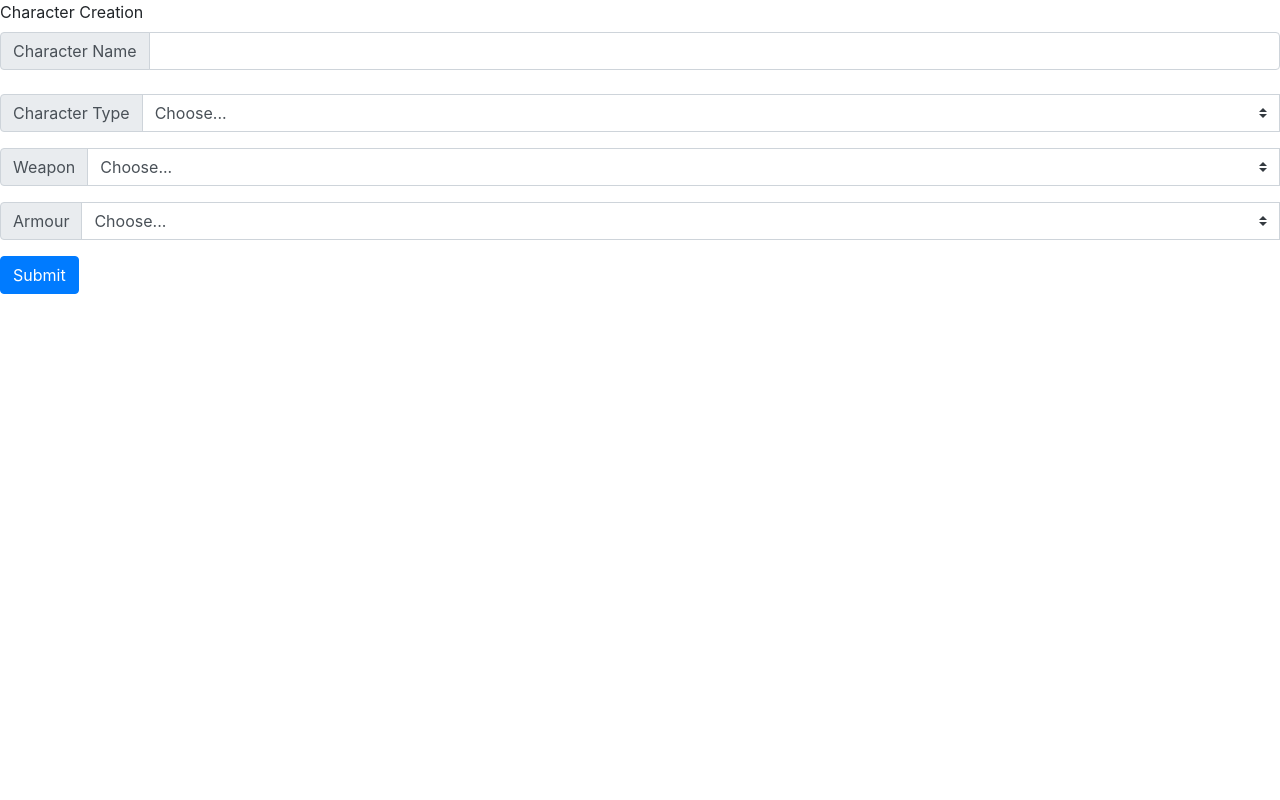
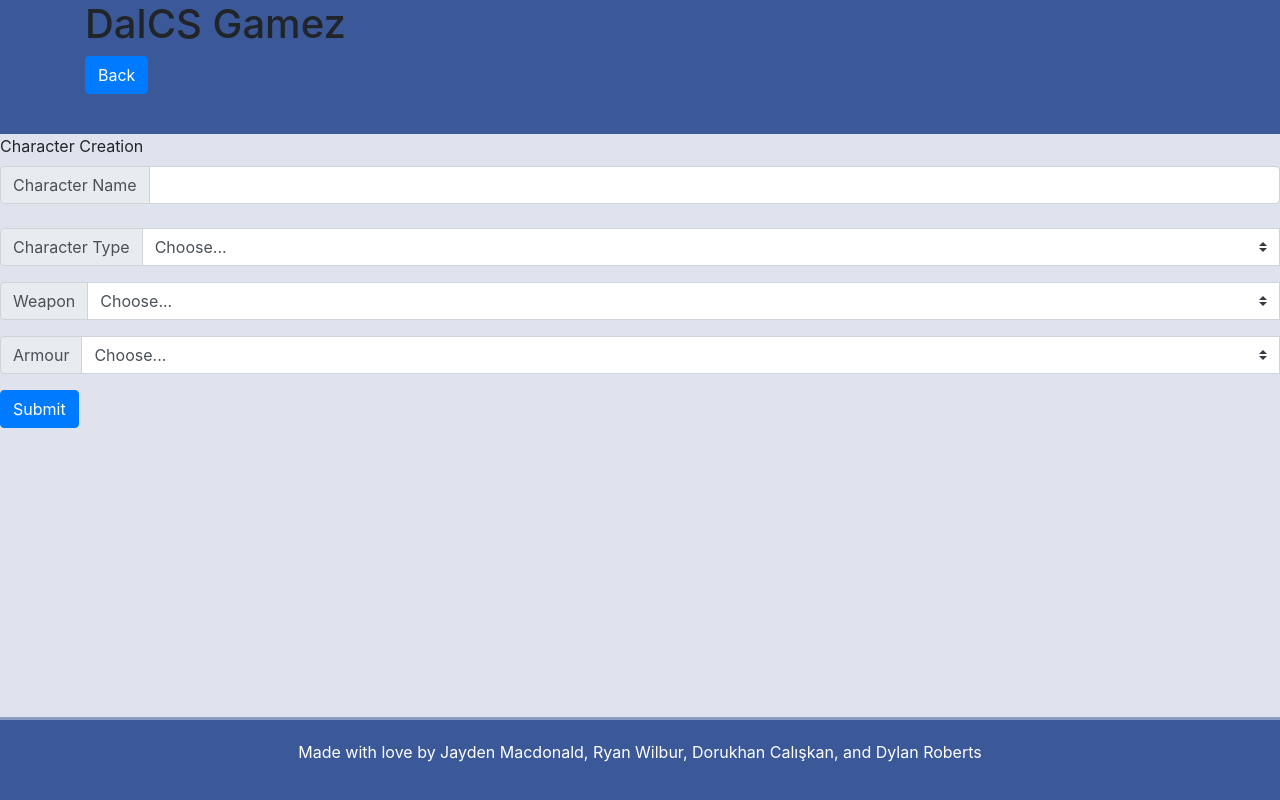
Before and after one commit to jy477274/GroupProjectDB, a PHP site: page /PHP/CharacterCreation.php in a window 1280 px wide. Run offline with PHP 8.4, Linux system fonts and the light colour scheme; some libraries are stand-ins or nearby versions.

Commit message:
Added styling

```diff
--- a/CharacterCreation.php
+++ b/CharacterCreation.php
@@ -7,6 +7,51 @@
 
     <!-- Bootstrap CSS -->
     <link rel="stylesheet" href="https://maxcdn.bootstrapcdn.com/bootstrap/4.0.0/css/bootstrap.min.css" integrity="sha384-Gn5384xqQ1aoWXA+058RXPxPg6fy4IWvTNh0E263XmFcJlSAwiGgFAW/dAiS6JXm" crossorigin="anonymous">
+    <style>
+        header{
+            background:  #3b5998;
+            padding-left: 0px;
+            padding-bottom: 30px;
+            min-height: 70px;
+            border-bottom: #8b9dc3 3px soli
+            width; 100%;
+            text-align: left;
+        }
+        body{
+            front 15px/1.5 Arial, Helvetica,sans-serif;
+            padding-top: 0px;
+            padding-left: 0px;
+
+            background-color: #dfe3ee;
+
+        }
+        footer{
+            position:absolute;
+            bottom: 0;
+            width: 100%;
+            hight:60px;
+            padding:20px;
+            margin-top: 20px;
+            color: #ffffff;
+            background-color:#3b5998;
+            border-top:  #8b9dc3 3px solid;
+            text-align: center;
+        }
+    </style>
+    <header>
+        <div class="container">
+                <div id="branding">
+                        <h1>DalCS Gamez
+                        <form method="POST" action="index.php">
+                            <fieldset>
+                                <button type="submit" class="btn btn-primary">Back</button>
+                            </fieldset>
+                        </form>
+                        </h1>
+
+                </div>
+        </div>
+    </header>
     <form>
       <fieldset>
 
@@ -71,5 +116,8 @@
     <script src="https://code.jquery.com/jquery-3.2.1.slim.min.js" integrity="sha384-KJ3o2DKtIkvYIK3UENzmM7KCkRr/rE9/Qpg6aAZGJwFDMVNA/GpGFF93hXpG5KkN" crossorigin="anonymous"></script>
     <script src="https://cdnjs.cloudflare.com/ajax/libs/popper.js/1.12.9/umd/popper.min.js" integrity="sha384-ApNbgh9B+Y1QKtv3Rn7W3mgPxhU9K/ScQsAP7hUibX39j7fakFPskvXusvfa0b4Q" crossorigin="anonymous"></script>
     <script src="https://maxcdn.bootstrapcdn.com/bootstrap/4.0.0/js/bootstrap.min.js" integrity="sha384-JZR6Spejh4U02d8jOt6vLEHfe/JQGiRRSQQxSfFWpi1MquVdAyjUar5+76PVCmYl" crossorigin="anonymous"></script>
+    <footer>
+        <p>Made with love by Jayden Macdonald, Ryan Wilbur, Dorukhan Calışkan, and Dylan Roberts</p>
+    </footer>
   </body>
 </html>
```
